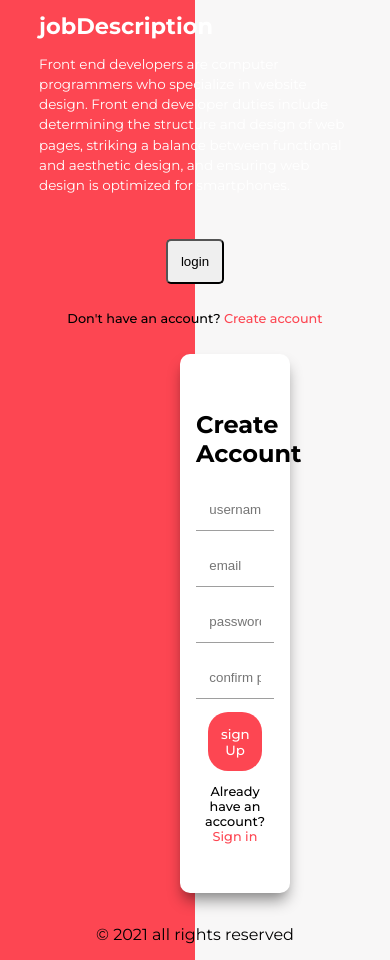
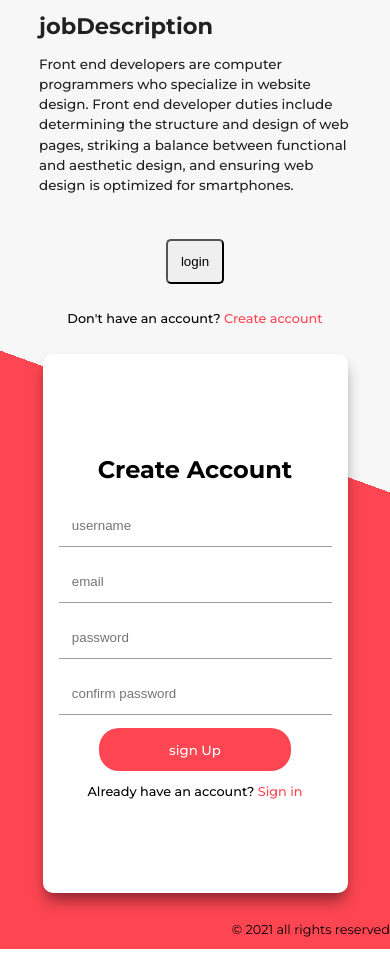
Before and after one commit to Groupthreeoca/Online-Quiz-Project, a plain HTML site: page index.html in a window 390 px wide. Shown: the part 106-1066 px from the top of the page. Drawn offline with Linux system fonts and the light colour scheme.

Commit message:
responsive

```diff
--- a/assets/css/style.css
+++ b/assets/css/style.css
@@ -4,13 +4,13 @@ body {
   padding: 0;
   margin: 0;
   font-family: 'Montserrat', sans-serif;
-  background: var(--primary);
+  background: linear-gradient(90deg, rgba(253, 70, 82, 1) 50%, rgba(248, 247, 247, 1) 50%);
 }
 html {
   scroll-behavior: smooth;
 }
 :root {
-  --primary: linear-gradient(90deg, rgba(253, 70, 82, 1) 50%, rgba(248, 247, 247, 1) 50%);
+  /* --primary: linear-gradient(90deg, rgba(253, 70, 82, 1) 50%, rgba(248, 247, 247, 1) 50%); */
   --secondary: #fafafa;
   --dark: #212121;
   --light: #fafafa;
@@ -47,15 +47,28 @@ html {
 .navbar ul li a i:hover {
   transform: scale(1.3);
 }
-footer .footerText {
-  text-align: center;
+footer{
+
+  display: flex;
+  justify-content: flex-end;
+  align-items: flex-end;
+  height: 20vh;
+  width: 97%;
+
+  /* margin-top:top 0; */
 }
+
 main {
   background-color: var(--primary-color);
   display: flex;
   align-items: center;
   justify-content:space-around;
+  height: 60vh;
 
+}
+
+header{
+  height: 20vh;
 }
 /* secondpage edit  */
 .secondPage {
@@ -109,6 +122,7 @@ main {
 .jobDescription p{
   font-size: 0.9em;
   line-height: 1.5;
+  font-weight: 500;
 }
 .loginForm  {
   flex-direction: column;
@@ -284,19 +298,42 @@ button {
 
 
 
-@media (max-width: 480px) {
+
+@media(max-width:656px){
+
+body{
+ background : linear-gradient(20deg, rgba(253, 70, 82, 1) 50%, rgba(248, 247, 247, 1) 50%) !important;
+}
+
+header, main,footer{
+  height: auto;
+  width: auto;
+}
   main {
     display: flex;
     flex-direction: column;
     align-items: center;
   }
-  .jobDescription {
-    height: 20%;
-    font-size: 15px;
-    width: 80%;
-    margin-bottom: 1em;
+
+  .jobDescription{
+    color:var(--dark);
+      height: 20%;
+      font-size: 15px;
+      width: 80%;
+      margin-bottom: 1em;
+
+  }
+
+  .signupForm,.loginForm{
+    width: 70%;
+    margin-left: 0em;
+  }
+
+  footer .footerText{
+    font-size: 0.8em;
   }
   .signupForm {
     justify-content: center;
   }
+
 }
--- a/assets/css/style2.css
+++ b/assets/css/style2.css
@@ -211,6 +211,7 @@
       .quiz-content {
         max-width: 50%;
         width: 40%;
+        display: none;
         /* padding: 0 15px; */
                 background-color: #f8f7f7;
             padding: 1.5rem;
--- a/signup.js
+++ b/signup.js
@@ -23,7 +23,9 @@ let correctCheckForSignUpValidation = document.querySelector(".signupField  .fa-
 let wrongCheckForSignUpValidation = document.querySelector(".signupField  .fa-exclamation-circle");
 
 //-----------------------------------------------------------//
-
+// if(window.innerWidth<=656){
+//   document.body.style.background=" linear-gradient(20deg, rgba(253, 70, 82, 1) 50%, rgba(248, 247, 247, 1) 50%)";
+// }
 //==============================Toggle Between Create Account and Login Sections======================//
 
 signinLink.addEventListener("click", goSignin);
```
Also changed, not shown: answerValidation.js (+22 -12 lines).
